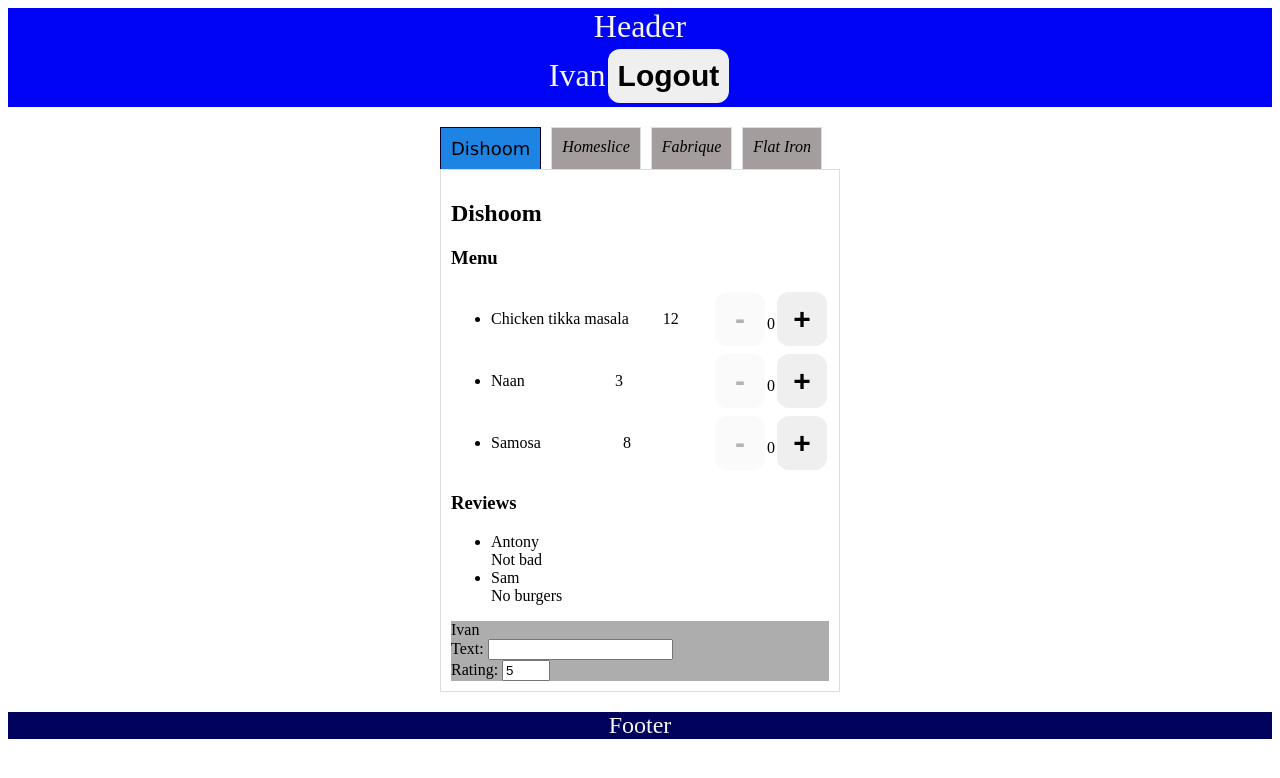
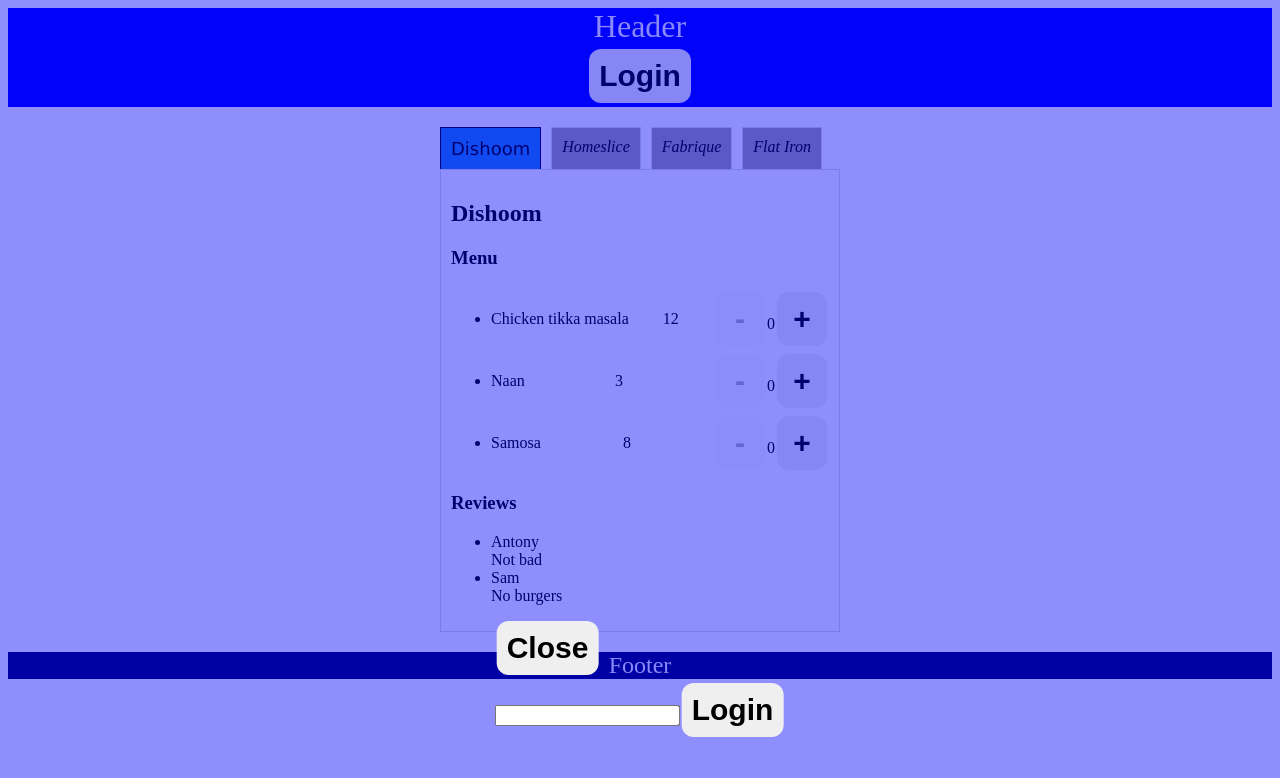
Before and after one commit to PanVladimir1/react-javascript, a React (Vite) app in the folder reactApp/: page / in a window 1280 px wide. Both pictures are taken after a click on the button "Login". Shown: the top 778 px of the page. Built offline with nearby package versions, Linux system fonts and the light colour scheme.

Commit message:
add modal authorization

```diff
--- /dev/null
+++ b/reactApp/src/components/authorization-form/component.jsx
@@ -0,0 +1,17 @@
+import {  useContext, useState } from "react";
+import { UserContext } from "../contexts/user";
+import { Button } from "../button/component";
+
+export const AuthorizationForm = ({ onLogin }) => {
+    const [userName, setUserName] = useState("");
+    const {setUser} = useContext(UserContext);
+
+    return <div>
+                <input  value={userName}
+                        type="text"
+                        onChange={(event => setUserName(event.target.value))} />
+                <Button text="Login"
+                        onClick={() => {setUser(userName); onLogin();}}
+                        disable={userName?.length === 0}  />
+            </div>
+};
--- a/reactApp/src/components/layout/component.jsx
+++ b/reactApp/src/components/layout/component.jsx
@@ -3,8 +3,9 @@
 
 export const Layout = ({ children }) => {
     return <div>
-           <Header/>
-           {children}
-           <Footer/>
+            <Header/>
+            {children}
+            <Footer/>
+            <div id="modal-container"/>
            </div>
 };
--- a/reactApp/src/components/login-control/component.jsx
+++ b/reactApp/src/components/login-control/component.jsx
@@ -1,17 +1,29 @@
 import { useContext } from "react";
 import { UserContext } from "../contexts/user";
-import {Button} from "../button/component";
+import {  useState } from "react";
+import { Modal } from "../modal/component";
+import { Button } from "../button/component";
+import { AuthorizationForm } from "../authorization-form/component.jsx";
 
 export const LoginControl = () => {
     const {user, setUser} = useContext(UserContext);
-    return <div>
-        {user ? <>
-                    <span>{user}</span>
-                    <Button text="Logout"
-                            onClick={() => setUser(null)}/>
-                </>
-              : <Button onClick={() => setUser("Ivan")}
-                        text="Login"/>
-        }
-    </div>
-}
+    const [isOpen, setIsOpen] = useState(false);
+    const closeModal = () => setIsOpen(false);
+
+    return  <div>
+
+                { isOpen && (<Modal onClose={closeModal}>
+                                <AuthorizationForm onLogin={closeModal}/>
+                            </Modal>)
+                }
+                { user ? (<>
+                                <span>{user}</span>
+                                <Button text="Logout"
+                                        onClick={() => setUser(null)}/>
+                            </>)
+
+                        : (<Button onClick={() => setIsOpen(true)}
+                                    text="Login"/>)
+                }
+            </div>
+};
--- /dev/null
+++ b/reactApp/src/components/modal/component.jsx
@@ -0,0 +1,19 @@
+import { useRef } from "react";
+import {createPortal} from "react-dom";
+import styles from './styles.module.scss';
+import { Button } from "../button/component";
+
+export const Modal = ({children, onClose}) => {
+    const modalContainerRef = useRef(document.getElementById("modal-container"));
+
+    return createPortal(<>
+                            <div onClick={onClose} className={styles.overlay}/>
+                            <div className={styles.root}>
+                                            <Button text="Close"
+                                                    onClick={onClose}>
+                                            </Button>{children}
+                            </div>
+                        </>,
+                    modalContainerRef.current)
+
+};
--- /dev/null
+++ b/reactApp/src/components/modal/styles.module.scss
@@ -0,0 +1,16 @@
+.root {
+    position: absolute;
+    top: 50th;
+    left: 50vw;
+
+    transform: translate(-50%, -50%);
+}
+
+.overlay {
+    width: 100%;
+    height: 100%;
+    background-color: rgba(0, 0, 255, 0.445);
+    position: absolute;
+    top: 0;
+    left: 0;
+}
```
